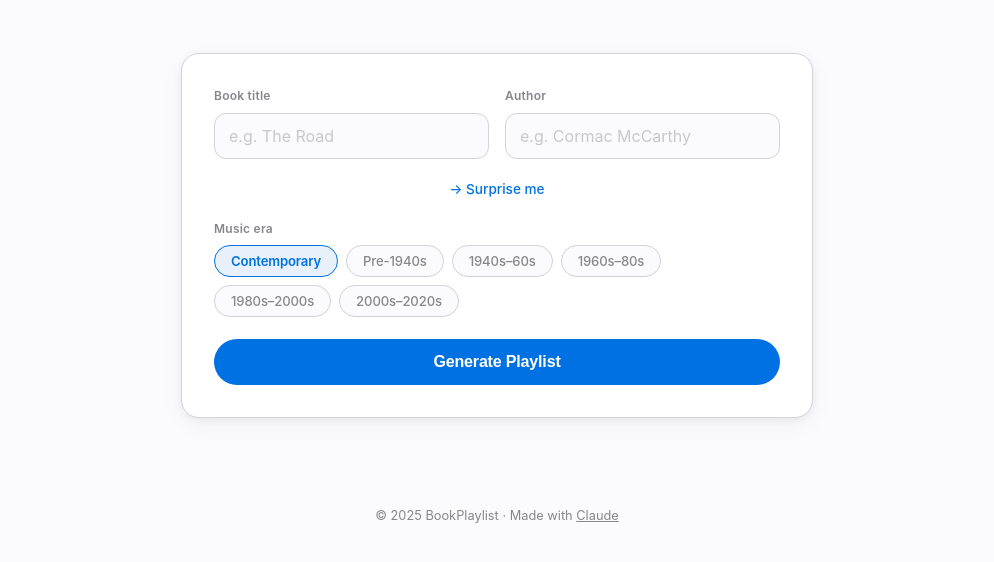
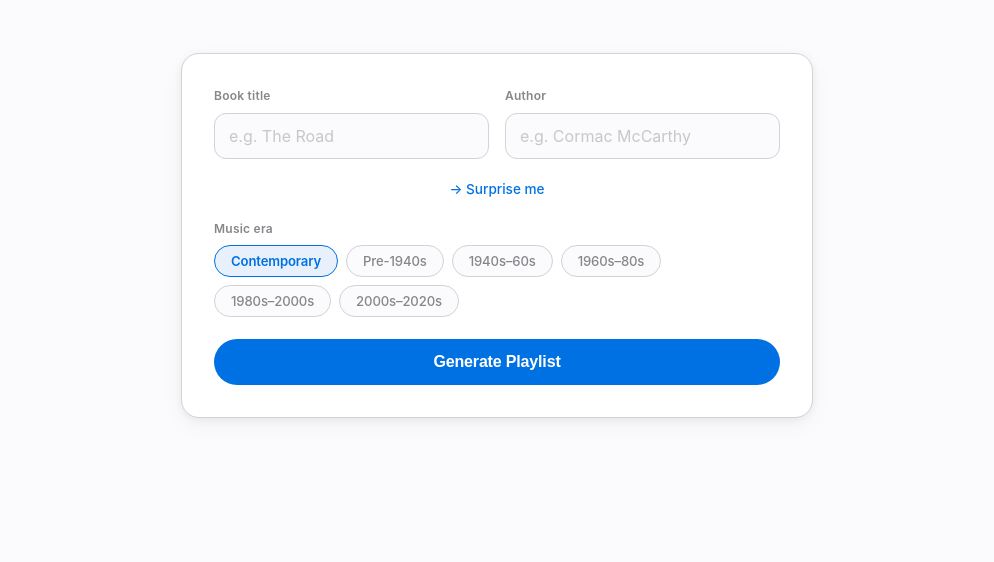
Before and after one commit to geoffbilbrough/book-playlist, a website: page public/index.html in a window 1280 px wide. Shown: the part 338-900 px from the top of the page, without its empty margins (143-1137 px from the left). After the commit the page ends 800 px from the top, so only its background shows below. Drawn offline with Linux system fonts and the light colour scheme; no server answers.

Commit message:
Revert "Add simple footer with copyright and Claude credit"
This reverts commit 877bd0caa95db4e0940c04d81444becac3ed20e0.

```diff
--- a/public/index.html
+++ b/public/index.html
@@ -149,10 +149,6 @@
 
   </main>
 
-  <footer class="footer">
-    <p>© 2025 BookPlaylist · Made with <a href="https://claude.ai" target="_blank" rel="noopener noreferrer">Claude</a></p>
-  </footer>
-
   <div id="toast" class="toast hidden"></div>
 
   <script src="/app.js"></script>
--- a/public/style.css
+++ b/public/style.css
@@ -643,17 +643,3 @@ a { color: inherit; text-decoration: none; }
 
 /* ── Utility ──────────────────────────────────────────────────────────────── */
 .hidden { display: none !important; }
-
-/* ── Footer ───────────────────────────────────────────────────────────────── */
-
-.footer {
-  text-align: center;
-  padding: 40px 24px;
-  color: var(--muted);
-  font-size: 0.8rem;
-}
-.footer a {
-  color: var(--muted);
-  text-decoration: underline;
-}
-.footer a:hover { color: var(--text); }
```
